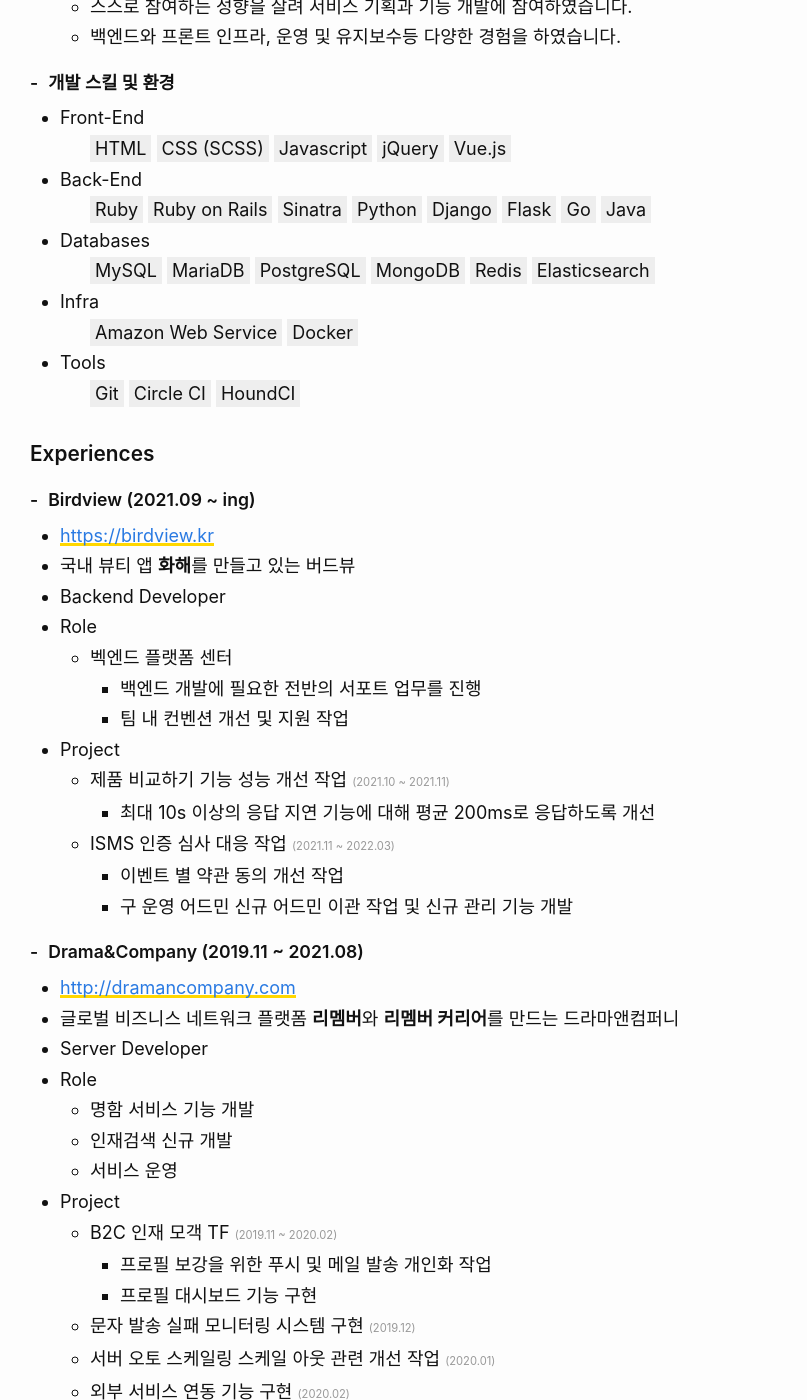
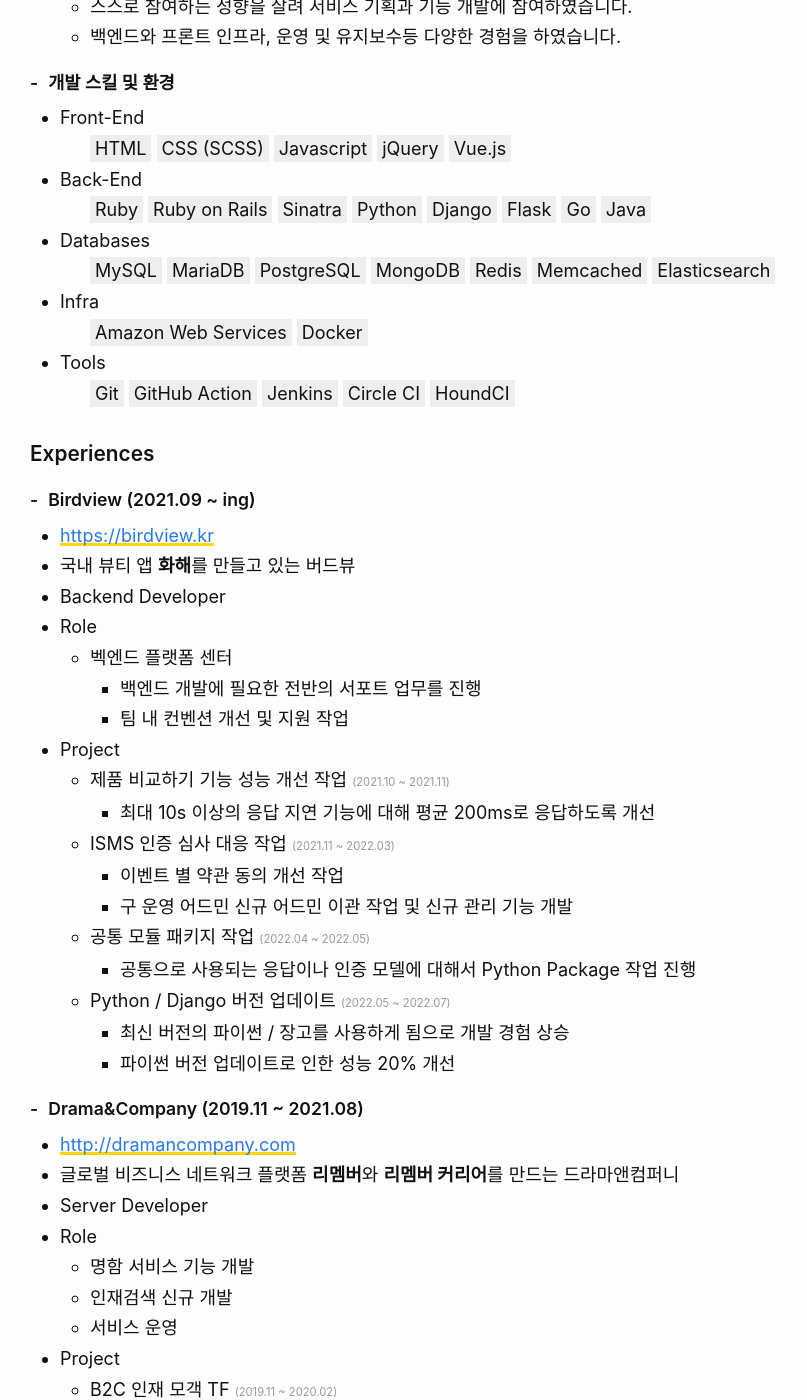
Before and after one commit to dizy64/dizy64.github.io, a Jekyll site: the page built from about/index.html, in a window 1280 px wide and 1400 px high, scrolled down 784 px. Shown: the whole window, without its empty margins (0-807 px from the left). Built offline with Jekyll 4.4.1, drawn with Linux system fonts in a browser that asks for light colours; some web fonts are replaced.

Commit message:
content: 최근 경험 프로젝트를 추가하다

```diff
--- a/about/index.html
+++ b/about/index.html
@@ -73,18 +73,21 @@ permalink: /about/
             <li>PostgreSQL</li>
             <li>MongoDB</li>
             <li>Redis</li>
+            <li>Memcached</li>
             <li>Elasticsearch</li>
           </ul>
         </li>
         <li>Infra
           <ul>
-            <li>Amazon Web Service</li>
+            <li>Amazon Web Services</li>
             <li>Docker</li>
           </ul>
         </li>
         <li>Tools
           <ul>
             <li>Git</li>
+            <li>GitHub Action</li>
+            <li>Jenkins</li>
             <li>Circle CI</li>
             <li>HoundCI</li>
           </ul>
@@ -124,6 +127,16 @@ permalink: /about/
               <li>구 운영 어드민 신규 어드민 이관 작업 및 신규 관리 기능 개발</li>
             </ul>
           </li>
+          <li>공통 모듈 패키지 작업 <span class="period">(2022.04 ~ 2022.05)</span>
+            <ul>
+              <li>공통으로 사용되는 응답이나 인증 모델에 대해서 Python Package 작업 진행</li>
+            </ul>
+          </li>
+          <li>Python / Django 버전 업데이트 <span class="period">(2022.05 ~ 2022.07)</span>
+            <ul>
+              <li>최신 버전의 파이썬 / 장고를 사용하게 됨으로 개발 경험 상승</li>
+              <li>파이썬 버전 업데이트로 인한 성능 20% 개선</li>
+            </ul>
         </ul>
       </li>
     </ul>
```
